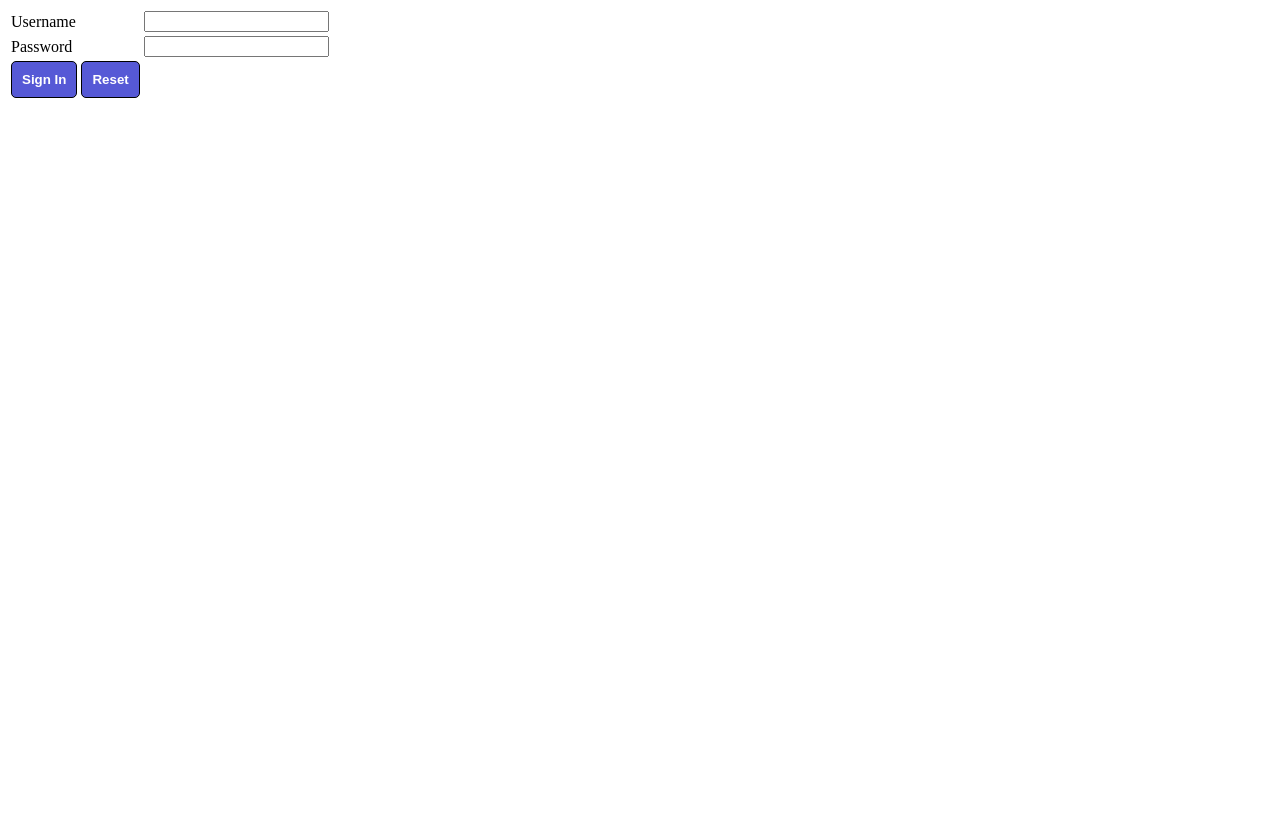
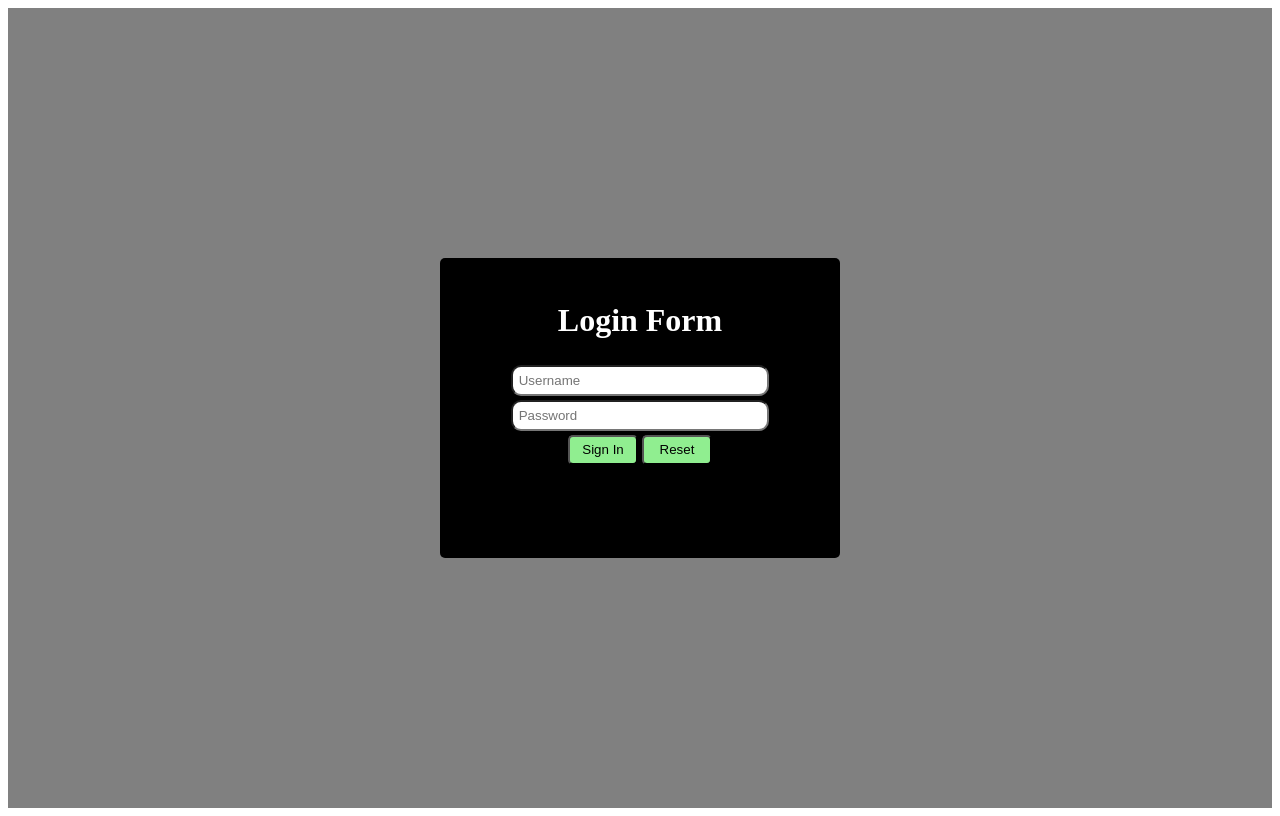
Before and after one commit to ShrutiTN/registration-system, a PHP site: page /php/login.php in a window 1280 px wide. Before the commit the page ends 98 px from the top, so only its background shows below. Run offline with PHP 8.4, Linux system fonts and the light colour scheme.

Commit message:
login page updated

```diff
--- a/css/style.css
+++ b/css/style.css
@@ -1,9 +1,44 @@
-.btn {
 
-	background: #5659d6;
-    padding: 10px;
-    border: 1px solid black;
-    border-radius: 5px 5px 5px 5px;
-    color: white;
-    font-weight: bold;
+.block  {
+  text-align: center;
+  white-space: nowrap;
+  height: 100vh;
+  background-color: gray;
 }
+
+.block:before , .logintable:before{
+  content: '';
+  display: inline-block;
+  height: 100%;
+  vertical-align: middle;
+  margin-right: -0.25em;
+}
+
+.centered {
+	background-color: black;
+  display: inline-block;
+  vertical-align: middle;
+  width: 400px;
+  height: 300px;
+  border-radius: 5px;
+}
+
+.logintable{
+  color: white;
+  width: 200px;
+  height: 200px;
+  margin: 0 auto;
+}
+
+.txt{
+  width: 250px;
+  height: 25px;
+  border-radius: 10px;
+}
+
+.btn{
+  border-radius: 5px;
+  height: 30px;
+  width: 70px;
+  background-color: lightgreen;
+}
--- a/php/login.php
+++ b/php/login.php
@@ -22,14 +22,17 @@ echo "Invalid user";
 }
 }
 ?>
-
-
-<form method="post" action="login.php">
-<table>
-<tr><td>Username</td><td><input type="text" name="user" id="user"></td></tr>
-<tr><td>Password</td><td><input type="text" name="pass" id="pass"></td></tr>
+<form>
+<div class="block">
+<div class="centered">
+<table class="logintable">
+<tr><td><h1>Login Form</h1></td></tr>
+<tr><td><input type="text" name="user" id="user" class="txt" placeholder=" Username"></td></tr>
+<tr><td><input type="Password" name="pass" id="pass" class="txt" placeholder=" Password"></td></tr>
 <tr><td><input type="submit" name="sub" id="sub" value="Sign In" class="btn">  <input type="reset" name="reset" class="btn" value="Reset"></td></tr>
 </table>
+</div>
+</div>
 </form>
 <?php
 include("includes/footer.php");
```
